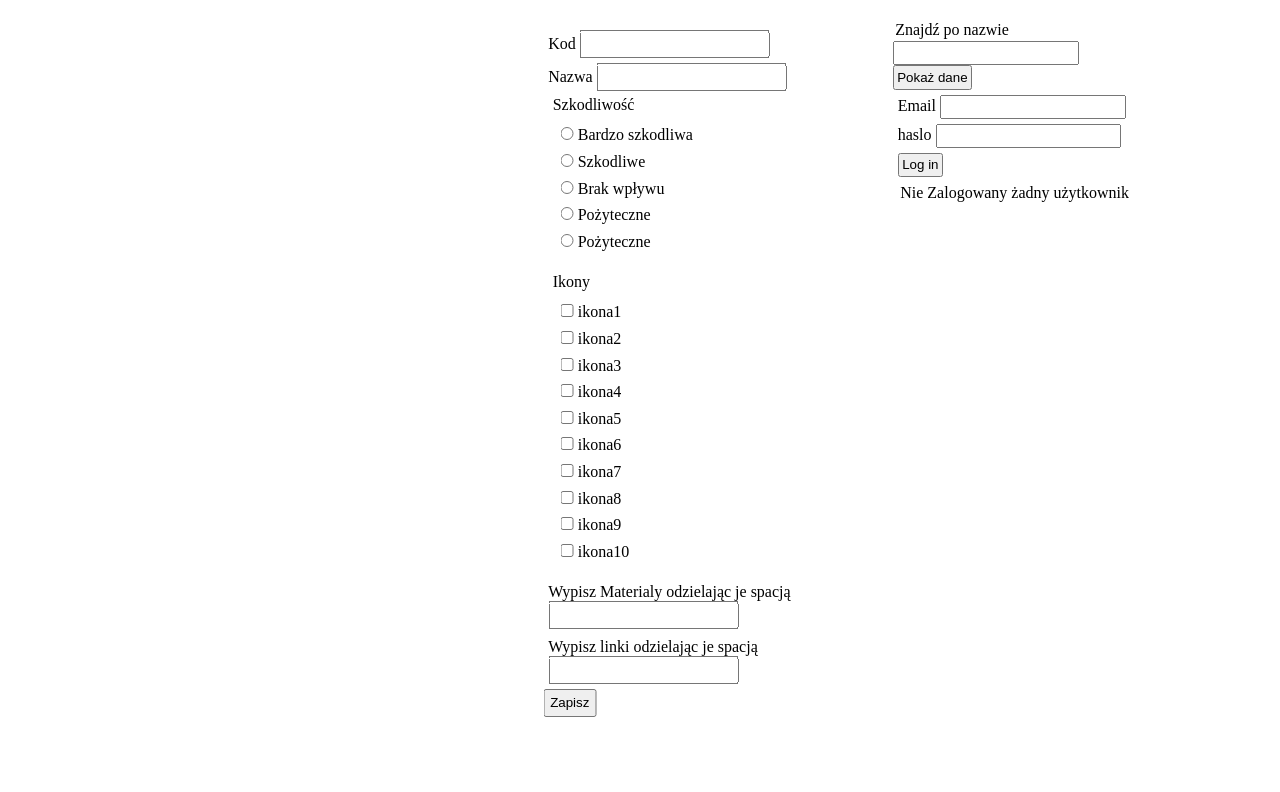
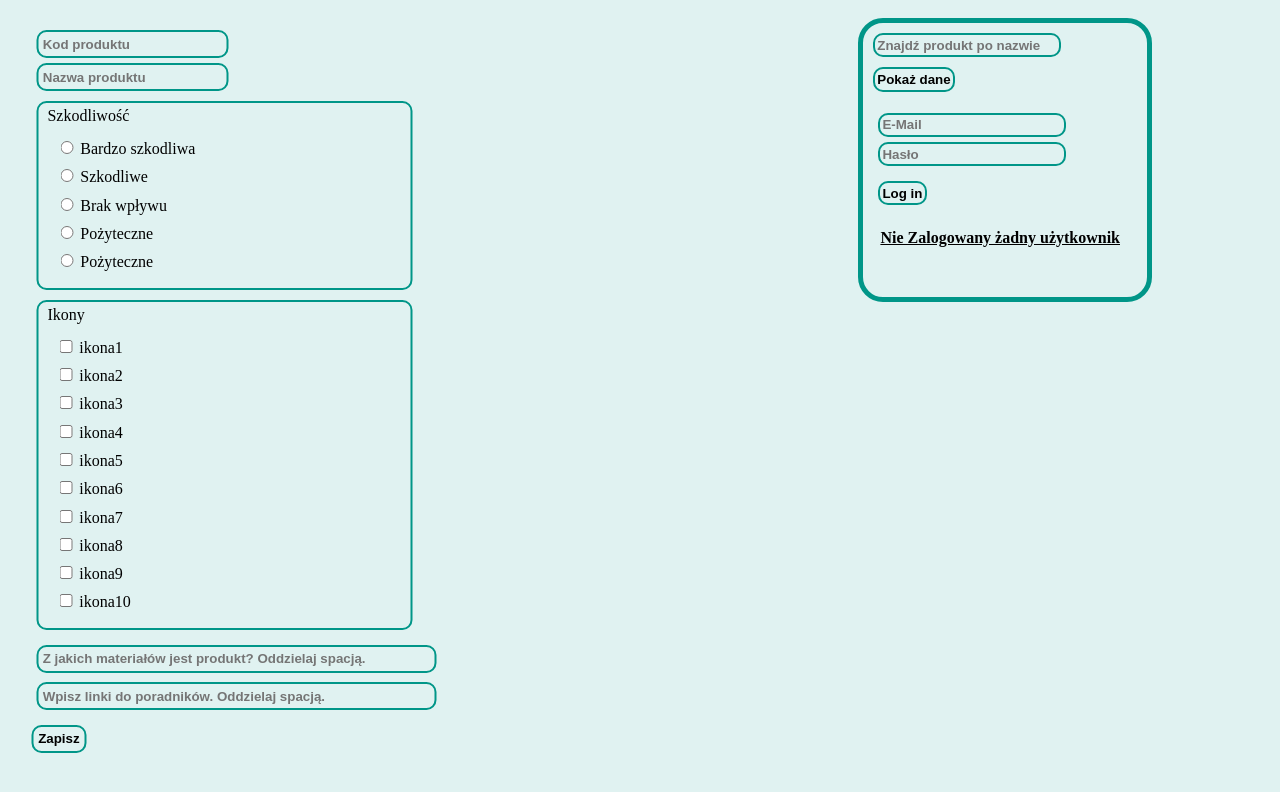
Before and after one commit to Marrcel12/Recycle-Admin-Panel, a plain HTML site: page index.html in a window 1280 px wide. Drawn offline with Linux system fonts and the light colour scheme; no server answers.

Commit message:
Design update, słaby ale jest

```diff
--- a/css/style.css
+++ b/css/style.css
@@ -1,34 +1,41 @@
-*{
+* {
+    box-sizing: border-box;
+}
+
+body {
+    background-color: #e0f2f1;
     padding: 0;
     margin: 0;
-    box-sizing: border-box;
 }
-.main-form{
+
+.main-form {
     width: 386px;
-    margin-left: 50%;
+    margin-left: 10vw;
     margin-top: 2%;
     transform: translateX(-25%);
 }
-.main-form *{
+
+.main-form * {
     padding: 1.2%;
 }
-/* .main-info .kod{
-    margin-left: 50%;
-} */
- /* #checkboxesBio label {
-    float: left;
-  }*/
+
 #checkboxesBio ul {
     margin: 1%;
     list-style: none;
 
 }
-  #searchData{
+
+#searchData {
+    padding: 10px;
     position: absolute;
     right: 10%;
     top: 18px;
+    background-color: #e0f2f1;
+    border: 5px solid #009688;
+    border-radius: 25px;
 }
-  #searchData *{
+
+#searchData * {
     padding: 1%;
 
 }
@@ -36,3 +43,34 @@
 #searchData ul {
     list-style: none;
 }
+button{
+    background-color: #e0f2f1;
+    border: 2px solid #009688;
+    border-radius: 10px;
+    font-weight: bolder;
+    cursor: pointer;
+    margin-top: 10px;
+}
+input{
+     background-color: #e0f2f1;
+    border: 2px solid #009688;
+        border-radius: 10px;
+    font-weight: bolder;
+}
+.logStatus{
+    font-weight: bolder;
+    text-underline-position: below;
+    text-decoration: underline;
+}
+.materials, .links{
+    width: 400px;
+}
+#checkboxesBio{
+     background-color: #e0f2f1;
+    border: 2px solid #009688;
+        border-radius: 10px;
+    margin-left: 5px;
+    margin-right: 5px;
+    margin-top: 10px;
+    margin-bottom: 10px;
+}
--- a/index.html
+++ b/index.html
@@ -16,11 +16,9 @@
 
     <div class="main-form">
         <div class="kod">
-            Kod
-            <input type="text" id="code" class="pole"></div>
+            <input type="text" id="code" class="pole" placeholder="Kod produktu"></div>
         <span class="name">
-            Nazwa
-            <input type="text" id="name" class="pole"></span>
+            <input type="text" id="name" class="pole" placeholder="Nazwa produktu"></span>
 
 
 
@@ -50,14 +48,13 @@
                 <li><input type="checkbox" class="icons" value="10"> ikona10</li>
             </ul>
         </div>
-        <div class="materal">Wypisz Materialy odzielając je spacją <input type="text" class="materials"></div>
-        <div class="link">Wypisz linki odzielając je spacją <input type="text" class="links"></div>
+        <div class="materal"><input type="text" class="materials" placeholder="Z jakich materiałów jest produkt? Oddzielaj spacją."></div>
+        <div class="link"><input type="text" class="links" placeholder="Wpisz linki do poradników. Oddzielaj spacją."></div>
         <button onclick="sendData()">Zapisz</button>
 
     </div>
     <div id="searchData">
-        <p> Znajdź po nazwie</p>
-        <input class="itemName" list="itemsName">
+        <input class="itemName" list="itemsName" placeholder="Znajdź produkt po nazwie">
         <button class="itemNameSearch">
             Pokaż dane
         </button>
@@ -65,8 +62,8 @@
 
         </datalist>
         <ul>
-            <li class="emailArea"> Email <input type="text" id="email"></li>
-            <li class="passArea"> haslo <input type="password" id="pass"></li>
+            <li class="emailArea">  <input type="text" id="email" placeholder="E-Mail"></li>
+            <li class="passArea">  <input type="password" id="pass" placeholder="Hasło"></li>
             <li> <button id="logIn" onclick="login()">Log in</button>
             <button id="logOut" onclick="logOut()">Log out</button></li>
             <li>
```
Lines whose indentation alone changed are shown as unchanged.
